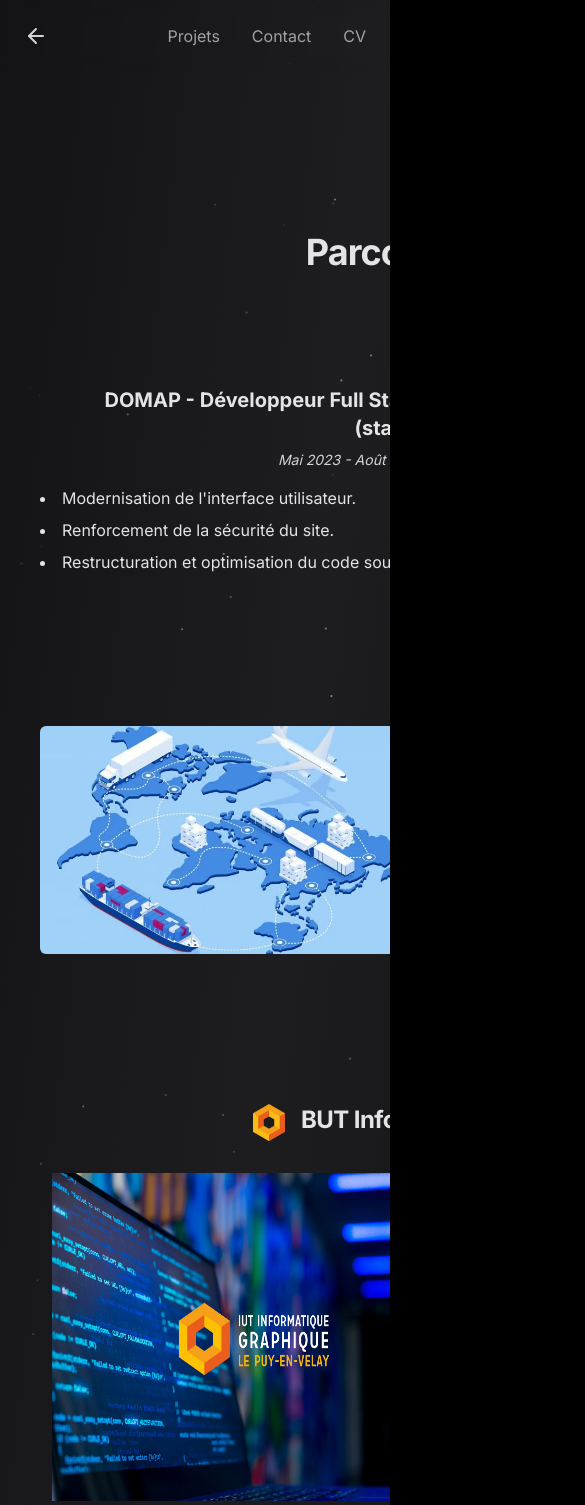
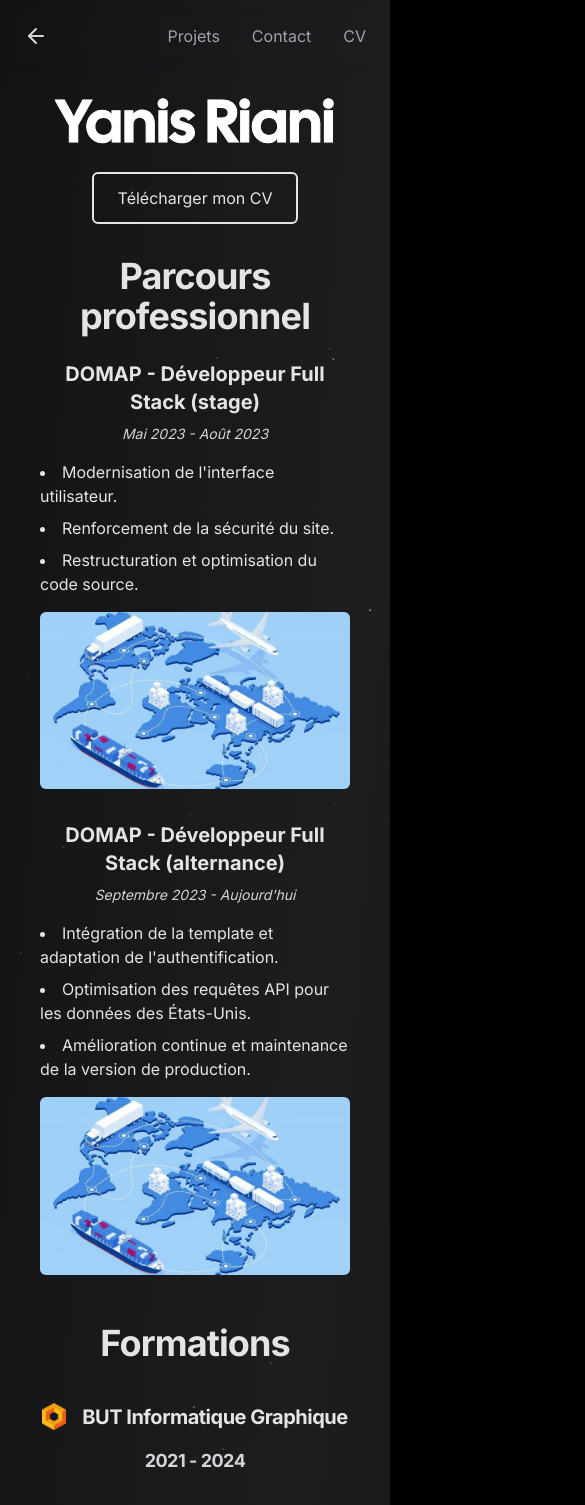
Before and after one commit to Yanis-Riani/Portfolio, a Next.js app: page /resume in a window 390 px wide. Shown: the top 1505 px of the page, 585 px wide, since content can reach past the window. Built offline with nearby package versions, Linux system fonts and the light colour scheme; no server answers; what tailwindcss-debug-screens would draw is missing.

Commit message:
Fix / responsive resume

```diff
--- a/src/app/resume/page.tsx
+++ b/src/app/resume/page.tsx
@@ -148,15 +148,15 @@ const ResumePage: React.FC = () => {
   return (
     <div>
       <Navigation />
-      <div className="flex flex-col px-6 pt-16 mx-auto space-y-8 max-w-7xl lg:px-8 md:space-y-16 md:pt-24 lg:pt-32 overflow-hidden bg-gradient-to-tl from-black/20 via-zinc-600/20 to-black/20">
+      <div className="flex flex-col px-6 pt-16 mx-auto space-y-8 md:max-w-7xl lg:px-8 md:space-y-16 md:pt-24 lg:pt-32 overflow-hidden bg-gradient-to-tl from-black/20 via-zinc-600/20 to-black/20">
         <Particles
           className="absolute inset-0 -z-10 animate-fade-in h-auto"
           quantity={200}
         />
-        <div className="flex flex-col items-center justify-center space-y-4 text-center max-w-5xl mx-auto">
+        <div className="flex flex-col items-center justify-center space-y-4 text-center md:max-w-5xl md:mx-auto">
           <div>
             <h1
-              className="z-10 text-4xl text-transparent duration-1000 bg-white cursor-default text-edge-outline animate-title font-display sm:text-6xl md:text-9xl whitespace-nowrap bg-clip-text"
+              className="z-10 text-4xl text-transparent duration-1000 bg-white cursor-default text-edge-outline animate-title font-display text-6xl md:text-9xl whitespace-nowrap bg-clip-text"
               style={{ textRendering: "optimizeLegibility" }}>
               Yanis Riani
             </h1>
@@ -170,42 +170,44 @@ const ResumePage: React.FC = () => {
             </a>
           </section>
           <section>
-            <h1 className="text-4xl font-bold tracking-tight text-zinc-200 sm:text-6xl mb-14 mt-4">
+            <h1 className="text-4xl font-bold tracking-tight text-zinc-200 sm:text-6xl md:mb-14 mb-6 mt-4">
               Parcours professionnel
             </h1>
             <Timeline jobs={jobsData} />
           </section>
           <section className="flex flex-col gap-4">
-            <h1 className="text-4xl font-bold tracking-tight text-zinc-200 sm:text-6xl mb-10">
+            <h1 className="text-4xl font-bold tracking-tight text-zinc-200 sm:text-6xl md:mb-14 mb-6">
               Formations
             </h1>
-            <h2 className="text-2xl font-bold tracking-tight text-zinc-200 sm:text-4xl flex flex-row flex-nowrap justify-center gap-4 mb-4">
+            <h2 className="text-xl font-bold tracking-tight text-zinc-200 sm:text-4xl flex flex-row flex-wrap sm:flex-nowrap justify-center gap-4 mb-4">
               <span>
                 <Image
                   src={"/resume/LogoButInfoG.webp"}
                   alt={"Logo du BUT Informatique Graphique"}
                   width={32}
                   height={32}
+                  className="max-w-6 sm:max-w-none"
                 />
               </span>
               BUT Informatique Graphique
-              <span className="text-xl text-zinc-300 align-top">
+              <span className="text-lg sm:text-xl text-zinc-300 align-top">
                 2021 - 2024
               </span>
             </h2>
-            <div className="flex flex-row max-w-4xl">
+            <div className="flex flex-col md:flex-row md:max-w-4xl gap-10">
               <Image
                 src={"/resume/ButInfoG.avif"}
                 alt={"Image représentative du BUT Informatique Graphique"}
-                width={400}
+                width={300}
                 height={170}
+                className="rounded-md max-w-xs md:max-w-none mx-auto md:mx-0"
               />
               <div className="flex flex-col text-left ml-4 gap-2">
-                <h3 className="text-xl font-bold text-zinc-200 sm:text-2xl">
+                <h3 className="text-xl font-bold text-zinc-200 sm:text-2xl text-center md:text-left">
                   IUT du Puy-en-Velay, <br />
                   Université Clermont-Auvergne
                 </h3>
-                <p className="text-md italic tracking-tight text-zinc-300 mb-4">
+                <p className="text-md italic tracking-tight text-zinc-300 mb-4 text-center md:text-left">
                   📍Le Puy-en-Velay, France
                 </p>
                 <div className="text-lg tracking-tight text-zinc-300">
@@ -231,7 +233,7 @@ const ResumePage: React.FC = () => {
             </div>
           </section>
           <section>
-            <h1 className="text-4xl font-bold tracking-tight text-zinc-200 sm:text-6xl mb-14 mt-14">
+            <h1 className="text-4xl font-bold tracking-tight text-zinc-200 sm:text-6xl md:mb-14 mb-6 mt-14">
               Compétences
             </h1>
             <div>
@@ -256,7 +258,7 @@ const ResumePage: React.FC = () => {
               <h2 className="text-2xl font-bold tracking-tight text-zinc-200 sm:text-4xl mb-10">
                 Compétences supplémentaires
               </h2>
-              <div className="flex justify-center mb-36 gap-10">
+              <div className="flex flex-wrap justify-center mb-36 gap-10">
                 <div>
                   <h3 className="text-2xl font-bold tracking-tight text-zinc-200 mb-4">
                     Compétences Transversales
--- a/src/components/timeline.tsx
+++ b/src/components/timeline.tsx
@@ -15,17 +15,17 @@ export const Timeline: FunctionComponent<TimelineProps> = ({ jobs }) => {
       .map((item, index) => item && <li key={index}>{item.trim()}</li>) // Créer des éléments de liste pour chaque point
   }
   return (
-    <div className={`flex flex-col overflow-x-auto gap-14`}>
+    <div className={`flex flex-col overflow-x-auto md:gap-14`}>
       {jobs.map((job, index) => (
         <div
           key={index}
           className={`flex ${
-            index % 2 === 0 ? "flex-row" : "flex-row-reverse"
-          } items-center my-8 relative h-60`}>
+            index % 2 === 0 ? "md:flex-row" : "md:flex-row-reverse"
+          } flex-col items-center mb-8 relative md:h-60 gap-4 md:gap-0`}>
           {/* Ligne de connexion pour chaque point de la timeline */}
           {index > 0 && (
             <div
-              className={`absolute w-0.5 bg-zinc-300 ${
+              className={`hidden md:block absolute w-0.5 bg-zinc-300 ${
                 index % 2 === 0 ? "left-1/2" : "right-1/2"
               }`}
               style={{
@@ -37,15 +37,15 @@ export const Timeline: FunctionComponent<TimelineProps> = ({ jobs }) => {
           )}
           <div
             className={`flex-1 px-4 ${
-              index % 2 === 0 ? "text-right" : "text-left"
-            } max-w-xl`}>
+              index % 2 === 0 ? "md:text-right" : "md:text-left"
+            } md:max-w-xl`}>
             <h3 className="text-xl font-bold text-zinc-200 mb-2">
               {job.title}
             </h3>
             <p className="text-sm italic text-zinc-300 mb-4">{job.duration}</p>
             <div
               className={`text-lm text-zinc-200 grid ${
-                index % 2 === 0 ? "text-left w-96 ml-auto" : ""
+                index % 2 === 0 ? "text-left md:w-96 ml-auto" : "text-left"
               }`}>
               {job.description.includes("- ") ? (
                 <ul className="list-disc list-inside space-y-2">
@@ -57,7 +57,7 @@ export const Timeline: FunctionComponent<TimelineProps> = ({ jobs }) => {
             </div>
           </div>
           <div
-            className={`relative w-14 h-14 rounded-full ${
+            className={`hidden md:flex relative w-14 h-14 rounded-full ${
               job.active ? "bg-zinc-200" : "bg-zinc-300"
             } flex items-center justify-center mx-6 z-10`}>
             <div
@@ -81,9 +81,8 @@ export const Timeline: FunctionComponent<TimelineProps> = ({ jobs }) => {
                 alt={job.imageAlt}
                 width={400}
                 height={170}
-                className={`rounded-md ${
-                  index % 2 === 0 ? "mr-auto" : "ml-auto"
-                } max-w-md`}
+                className={`rounded-md mx-auto md:mx-0 md:max-w-md`}
+                layout="intrinsic" // Ajouter layout="intrinsic" pour garder les proportions
               />
             )}
           </div>
```
